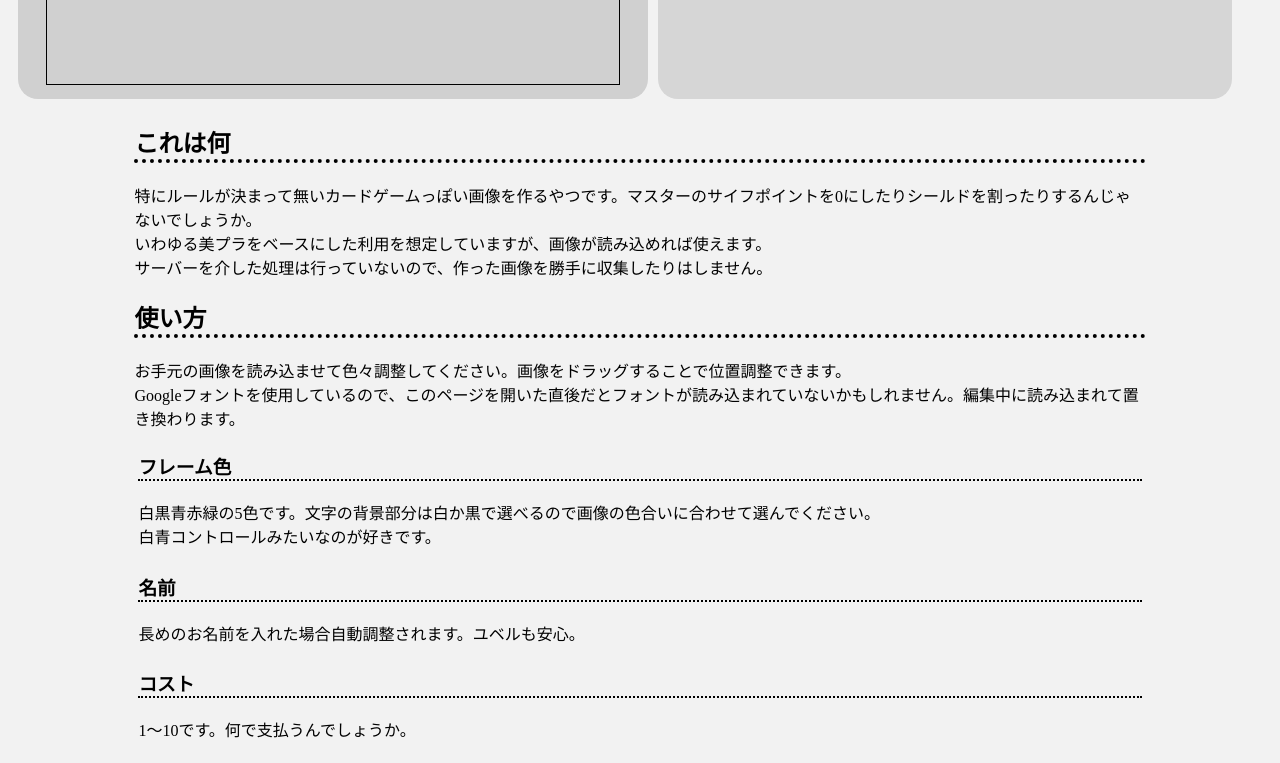
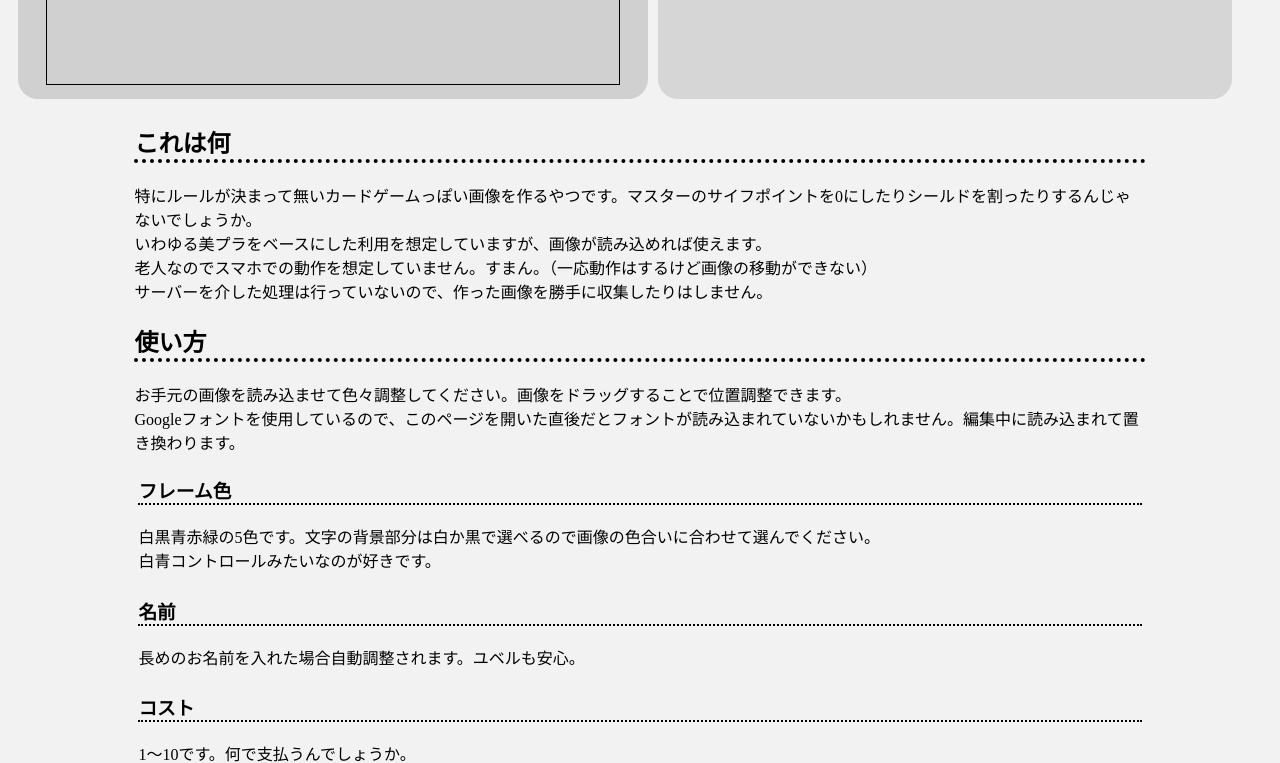
Before and after one commit to Re-RSh1n/Re-RSh1n.github.io, a plain HTML site: page index.html in a window 1280 px wide. Shown: the part 740-1503 px from the top of the page. Drawn offline with Linux system fonts and the light colour scheme; a web font is replaced by a local one.

Commit message:
Add files via upload

```diff
--- a/index.html
+++ b/index.html
@@ -105,6 +105,7 @@
         <h2>これは何</h2>
         特にルールが決まって無いカードゲームっぽい画像を作るやつです。マスターのサイフポイントを0にしたりシールドを割ったりするんじゃないでしょうか。<br>
         いわゆる美プラをベースにした利用を想定していますが、画像が読み込めれば使えます。<br>
+        老人なのでスマホでの動作を想定していません。すまん。（一応動作はするけど画像の移動ができない）<br>
         サーバーを介した処理は行っていないので、作った画像を勝手に収集したりはしません。<br>
         <h2>使い方</h2>
         <div>
```
